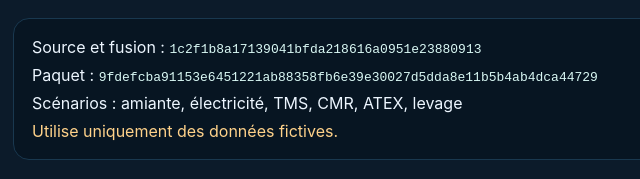
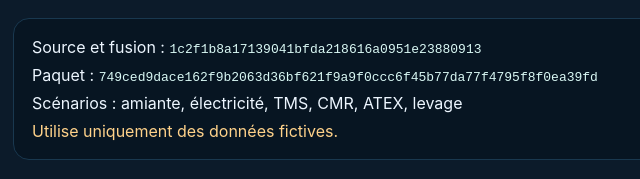
Before and after one commit to ben2flandre-coder/Falcon-Entreprise-Owner-Test, a website: page candidate/activate.html in a window 1280 px wide. Shown: the part 309-488 px from the top of the page, 260-900 px from the left. Drawn offline with Linux system fonts and the light colour scheme.

Commit message:
EKI-5 owner candidate: candidate/activate.html

```diff
--- a/candidate/activate.html
+++ b/candidate/activate.html
@@ -24,7 +24,7 @@
     <p>Le candidat est construit depuis le <code>main</code> qualifié. La décision finale reste humaine et doit être consignée dans le registre de recette privé.</p>
     <div class="meta">
       <div>Source et fusion : <code>1c2f1b8a17139041bfda218616a0951e23880913</code></div>
-      <div>Paquet : <code>9fdefcba91153e6451221ab88358fb6e39e30027d5dda8e11b5b4ab4dca44729</code></div>
+      <div>Paquet : <code>749ced9dace162f9b2063d36bf621f9a9f0ccc6f45b77da77f4795f8f0ea39fd</code></div>
       <div>Scénarios : amiante, électricité, TMS, CMR, ATEX, levage</div>
       <div class="warn">Utilise uniquement des données fictives.</div>
     </div>
```
